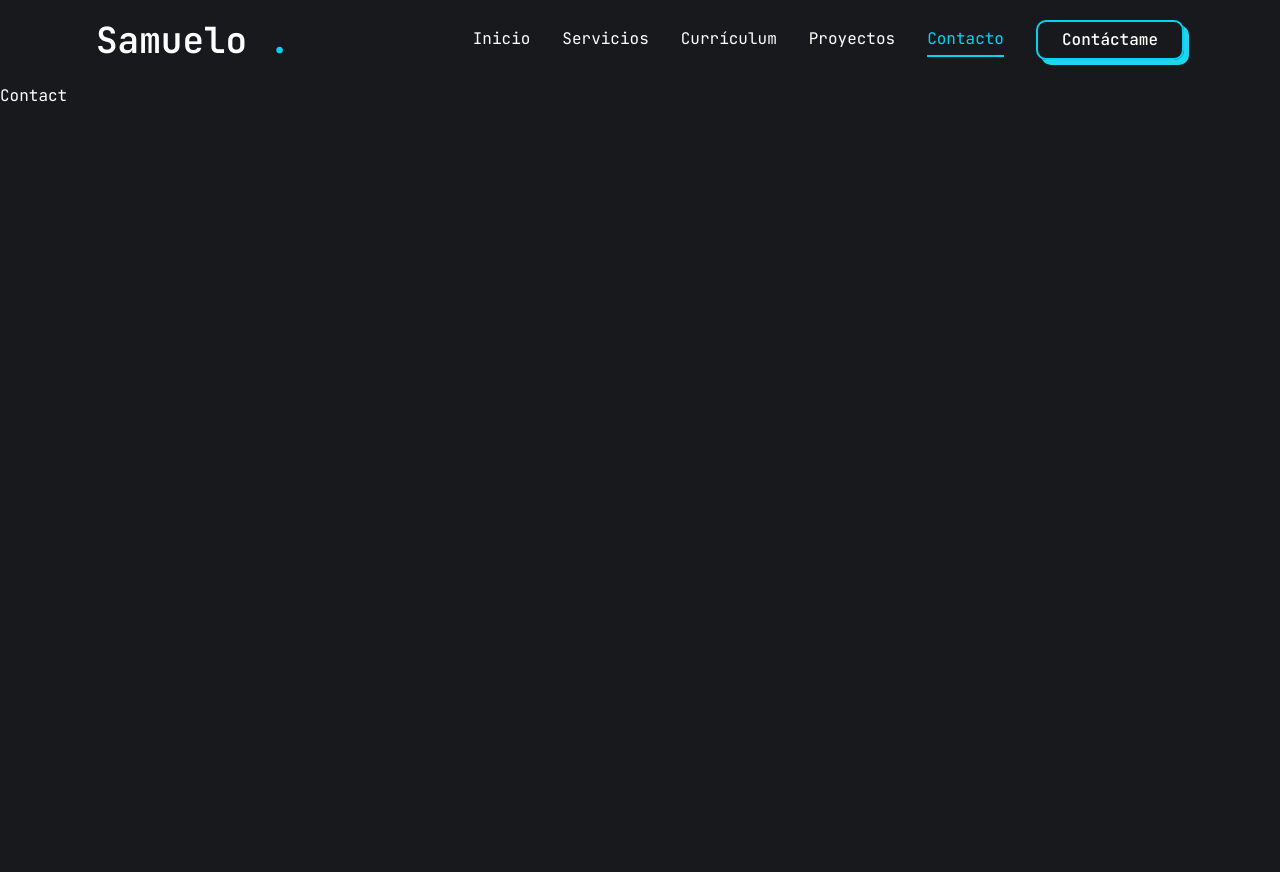
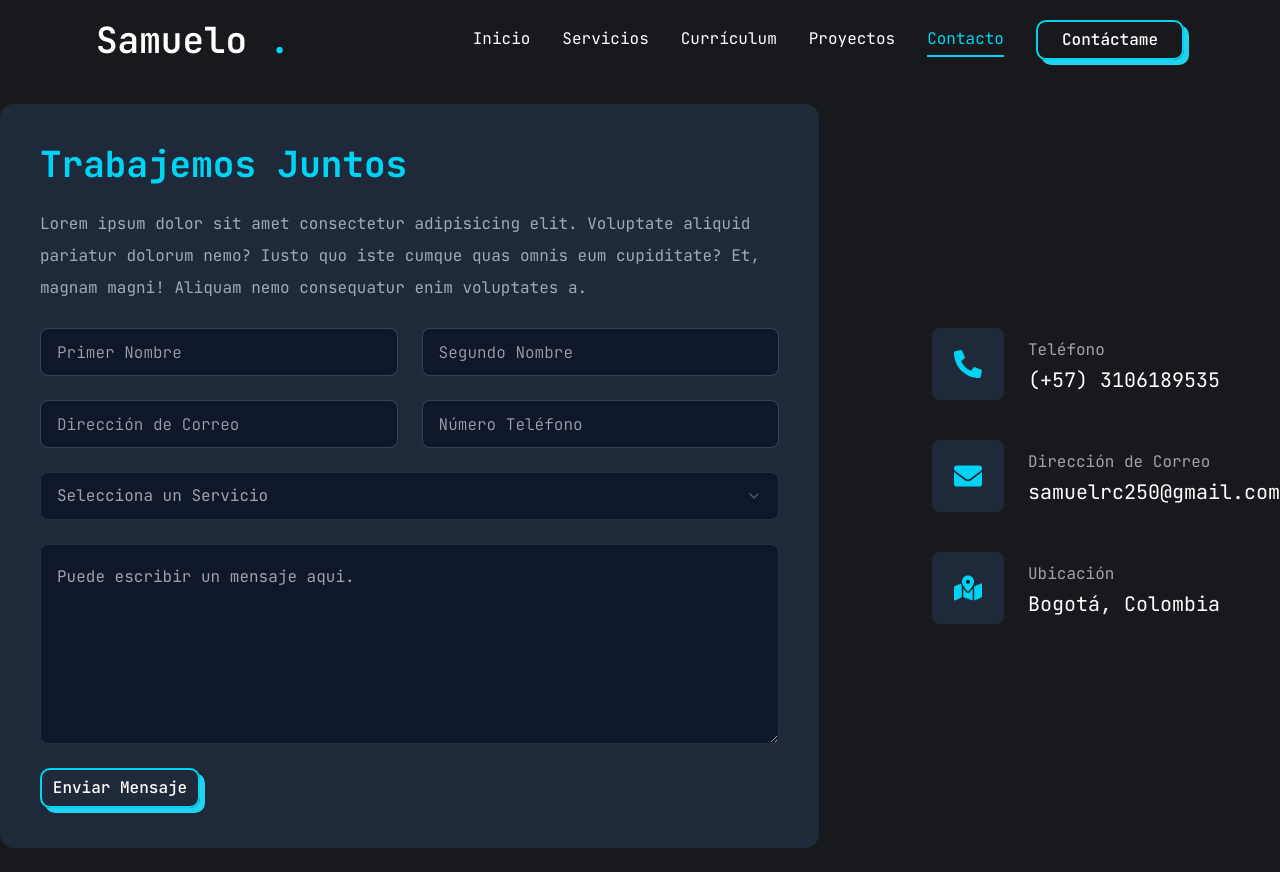
Before and after one commit to SamuelRodriguezC/Portfoleo, a Next.js app in the folder my-app/: page /contact in a window 1280 px wide. Before the commit the page ends 800 px from the top, so only its background shows below. Built offline with nearby package versions, Linux system fonts and the light colour scheme.

Commit message:
Página de Contacto

```diff
--- a/my-app/app/contact/page.jsx
+++ b/my-app/app/contact/page.jsx
@@ -1,8 +1,94 @@
+"use client"
+
 import React from 'react'
+import { Button } from '@/components/ui/button';
+import { Input } from '@/components/ui/input';
+import { Textarea } from '@/components/ui/textarea';
+import { Select, SelectContent, SelectGroup, SelectItem, SelectLabel, SelectTrigger, SelectValue} from "@/components/ui/select"
+import { FaPhoneAlt, FaEnvelope, FaMapMarkedAlt } from "react-icons/fa"
+import { motion } from "framer-motion"
+
+const info = [
+  {
+    icon: <FaPhoneAlt/>,
+    title: 'Teléfono',
+    description: '(+57) 3106189535',
+  },
+  {
+    icon: <FaEnvelope/>,
+    title: 'Dirección de Correo',
+    description: 'samuelrc250@gmail.com',
+  },
+  {
+    icon: <FaMapMarkedAlt/>,
+    title: 'Ubicación',
+    description: 'Bogotá, Colombia',
+  },
+]
 
 const Contact = () => {
   return (
-    <div>Contact</div>
+    <motion.section
+      initial={{opacity: 0}}
+      animate={{opacity: 1, transition: {delay: 0.4, duration: 0.4, ease: "easeIn"}}}
+      className="py-6"
+    >
+      <div className="container mx-auto">
+        <div className="flex flex-col xl:flex-row  ">
+          {/* Formulario */}
+          <div className="xl:w-[64%] order-2 xl:order-none">
+            <form className="flex flex-col gap-6 p-10 bg-gray-800 rounded-xl" action="">
+              <h3 className="text-4xl text-main font-bold">Trabajemos Juntos</h3>
+              <p className="text-white/60 ">Lorem ipsum dolor sit amet consectetur adipisicing elit. Voluptate aliquid pariatur dolorum nemo? Iusto quo iste cumque quas omnis eum cupiditate? Et, magnam magni! Aliquam nemo consequatur enim voluptates a.</p>
+              {/* Input */}
+              <div className="grid grid-cols-1 md:grid-cols-2 gap-6">
+                <Input type="firstname" placeholder="Primer Nombre" />
+                <Input type="lastname" placeholder="Segundo Nombre" />
+                <Input type="email" placeholder="Dirección de Correo" />
+                <Input type="phone" placeholder="Número Teléfono" />
+              </div>
+              {/* Select */}
+              <Select>
+                <SelectTrigger className="w-full">
+                  <SelectValue placeholder="Selecciona un Servicio"/>
+                </SelectTrigger>
+                <SelectContent>
+                  <SelectGroup>
+                    <SelectLabel>Selecciona un Servicio</SelectLabel>
+                    <SelectItem value="front">Front End</SelectItem>
+                    <SelectItem value="back">Back End </SelectItem>
+                    <SelectItem value="full">Full Stack </SelectItem>
+                  </SelectGroup>
+                </SelectContent>
+              </Select>
+              {/* textArea */}
+              <Textarea
+                className="h-[200px]"
+                placeholder="Puede escribir un mensaje aqui."
+              />
+              {/* Form Button */}
+              <Button size="md" className="max-w-40">Enviar Mensaje</Button>
+            </form>
+          </div>
+          {/* Información */}
+          <div className="flex-1 flex items-center xl:justify-end order-1 xl:order-none mb-8 xl:mb-0">
+            <ul className="flex flex-col gap-10">
+              {info.map((item, index) => (
+                <li key={index} className="flex items-center gap-6 ">
+                  <div className="w-[52px] h-[52px] xl:w-[72px] xl:h-[72px] bg-gray-800 text-main rounded-md flex items-center justify-center">
+                    <div className="text-[28px]">{item.icon}</div>
+                    </div>
+                  <div className="flex-1">
+                    <p className="text-white/60">{item.title}</p>
+                    <h3 className="text-xl">{item.description}</h3>
+                  </div>
+                </li>
+              ))}
+            </ul>
+          </div>
+        </div>
+      </div>
+    </motion.section>
   )
 }
 
--- a/my-app/components/ui/input.jsx
+++ b/my-app/components/ui/input.jsx
@@ -12,9 +12,7 @@
       type={type}
       data-slot="input"
       className={cn(
-        "file:text-foreground placeholder:text-muted-foreground selection:bg-primary selection:text-primary-foreground dark:bg-input/30 border-input flex h-9 w-full min-w-0 rounded-md border bg-transparent px-3 py-1 text-base shadow-xs transition-[color,box-shadow] outline-none file:inline-flex file:h-7 file:border-0 file:bg-transparent file:text-sm file:font-medium disabled:pointer-events-none disabled:cursor-not-allowed disabled:opacity-50 md:text-sm",
-        "focus-visible:border-ring focus-visible:ring-ring/50 focus-visible:ring-[3px]",
-        "aria-invalid:ring-destructive/20 dark:aria-invalid:ring-destructive/40 aria-invalid:border-destructive",
+        "flex h-[48px] rounded-md border border-white/18 focus:border-cyan-400 focus:shadow-lg focus:shadow-cyan-400/50 transition-shadow duration-300 font-light bg-primary px-4 py-5 text-base placeholder:text-white/60 outline-none",
         className
       )}
       {...props} />
--- a/my-app/components/ui/select.jsx
+++ b/my-app/components/ui/select.jsx
@@ -35,7 +35,7 @@
       data-slot="select-trigger"
       data-size={size}
       className={cn(
-        "border-input data-[placeholder]:text-muted-foreground [&_svg:not([class*='text-'])]:text-muted-foreground focus-visible:border-ring focus-visible:ring-ring/50 aria-invalid:ring-destructive/20 dark:aria-invalid:ring-destructive/40 aria-invalid:border-destructive dark:bg-input/30 dark:hover:bg-input/50 flex w-fit items-center justify-between gap-2 rounded-md border bg-transparent px-3 py-2 text-sm whitespace-nowrap shadow-xs transition-[color,box-shadow] outline-none focus-visible:ring-[3px] disabled:cursor-not-allowed disabled:opacity-50 data-[size=default]:h-9 data-[size=sm]:h-8 *:data-[slot=select-value]:line-clamp-1 *:data-[slot=select-value]:flex *:data-[slot=select-value]:items-center *:data-[slot=select-value]:gap-2 [&_svg]:pointer-events-none [&_svg]:shrink-0 [&_svg:not([class*='size-'])]:size-4",
+        "flex h-[48px] w-full items-center justify-between rounded-md border border-white/10 bg-primary px-4 py-5 text-base text-white/60 placeholder:text-white/10  focus:border-cyan-400 focus:shadow-lg focus:shadow-cyan-400/50 outline-none",
         className
       )}
       {...props}>
@@ -58,7 +58,7 @@
       <SelectPrimitive.Content
         data-slot="select-content"
         className={cn(
-          "bg-popover text-popover-foreground data-[state=open]:animate-in data-[state=closed]:animate-out data-[state=closed]:fade-out-0 data-[state=open]:fade-in-0 data-[state=closed]:zoom-out-95 data-[state=open]:zoom-in-95 data-[side=bottom]:slide-in-from-top-2 data-[side=left]:slide-in-from-right-2 data-[side=right]:slide-in-from-left-2 data-[side=top]:slide-in-from-bottom-2 relative z-50 max-h-(--radix-select-content-available-height) min-w-[8rem] origin-(--radix-select-content-transform-origin) overflow-x-hidden overflow-y-auto rounded-md border shadow-md",
+          "bg-primary text-white/60 data-[state=open]:animate-in data-[state=closed]:animate-out data-[state=closed]:fade-out-0 data-[state=open]:fade-in-0 data-[state=closed]:zoom-out-95 data-[state=open]:zoom-in-95 data-[side=bottom]:slide-in-from-top-2 data-[side=left]:slide-in-from-right-2 data-[side=right]:slide-in-from-left-2 data-[side=top]:slide-in-from-bottom-2 relative z-50 max-h-(--radix-select-content-available-height) min-w-[8rem] origin-(--radix-select-content-transform-origin) overflow-x-hidden overflow-y-auto rounded-md border shadow-md ",
           position === "popper" &&
             "data-[side=bottom]:translate-y-1 data-[side=left]:-translate-x-1 data-[side=right]:translate-x-1 data-[side=top]:-translate-y-1",
           className
@@ -98,7 +98,7 @@
     <SelectPrimitive.Item
       data-slot="select-item"
       className={cn(
-        "focus:bg-accent focus:text-accent-foreground [&_svg:not([class*='text-'])]:text-muted-foreground relative flex w-full cursor-default items-center gap-2 rounded-sm py-1.5 pr-8 pl-2 text-sm outline-hidden select-none data-[disabled]:pointer-events-none data-[disabled]:opacity-50 [&_svg]:pointer-events-none [&_svg]:shrink-0 [&_svg:not([class*='size-'])]:size-4 *:[span]:last:flex *:[span]:last:items-center *:[span]:last:gap-2",
+        "focus:bg-cyan-400 focus:text-accent-foreground [&_svg:not([class*='text-'])]:text-muted-foreground relative flex w-full cursor-default items-center gap-2 rounded-sm py-1.5 pr-8 pl-2 text-sm outline-hidden select-none data-[disabled]:pointer-events-none data-[disabled]:opacity-50 [&_svg]:pointer-events-none [&_svg]:shrink-0 [&_svg:not([class*='size-'])]:size-4 *:[span]:last:flex *:[span]:last:items-center *:[span]:last:gap-2",
         className
       )}
       {...props}>
--- a/my-app/components/ui/textarea.jsx
+++ b/my-app/components/ui/textarea.jsx
@@ -10,7 +10,7 @@
     <textarea
       data-slot="textarea"
       className={cn(
-        "border-input placeholder:text-muted-foreground focus-visible:border-ring focus-visible:ring-ring/50 aria-invalid:ring-destructive/20 dark:aria-invalid:ring-destructive/40 aria-invalid:border-destructive dark:bg-input/30 flex field-sizing-content min-h-16 w-full rounded-md border bg-transparent px-3 py-2 text-base shadow-xs transition-[color,box-shadow] outline-none focus-visible:ring-[3px] disabled:cursor-not-allowed disabled:opacity-50 md:text-sm",
+        "flex min-h-[80px] w-full rounded-md border border-white/10 bg-primary px-4 py-5 text-base placeholder:text-white/60 focus:border-cyan-400 focus:shadow-lg focus:shadow-cyan-400/50 outline-none disabled:cursor-not-allowed disabled:opacity-50",
         className
       )}
       {...props} />
```
Also changed, not shown: 1 other file (tests, documents, lock files or other folders).
